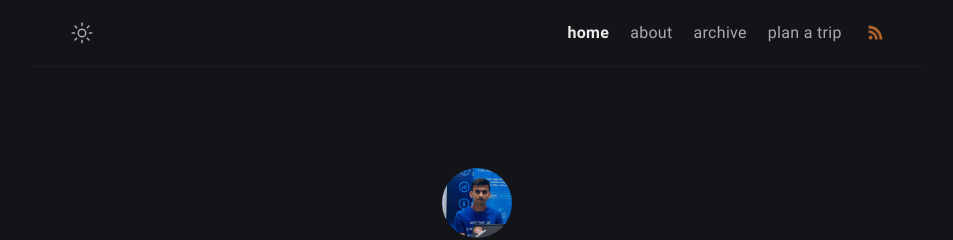
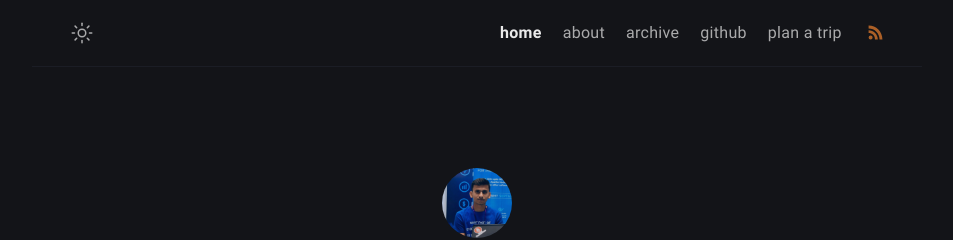
Before and after one commit to ravishankarsrrav/klise-ravishankar, a Jekyll site: the page built from index.md, in a window 1280 px wide. Shown: the top 240 px of the page, without its empty margins (163-1116 px from the left). Built offline with Jekyll 4.4.1, drawn with Linux system fonts in a browser that asks for light colours.

Commit message:
Update menus.yml

```diff
--- a/_data/menus.yml
+++ b/_data/menus.yml
@@ -10,6 +10,10 @@
   url: /archive/
   external: false
 
+- title: github
+  url: https://github.com/ravishankarsrrav
+  external: true
+
 - title: plan a trip
   url: https://cli.pathfndr.io
   external: true
```
